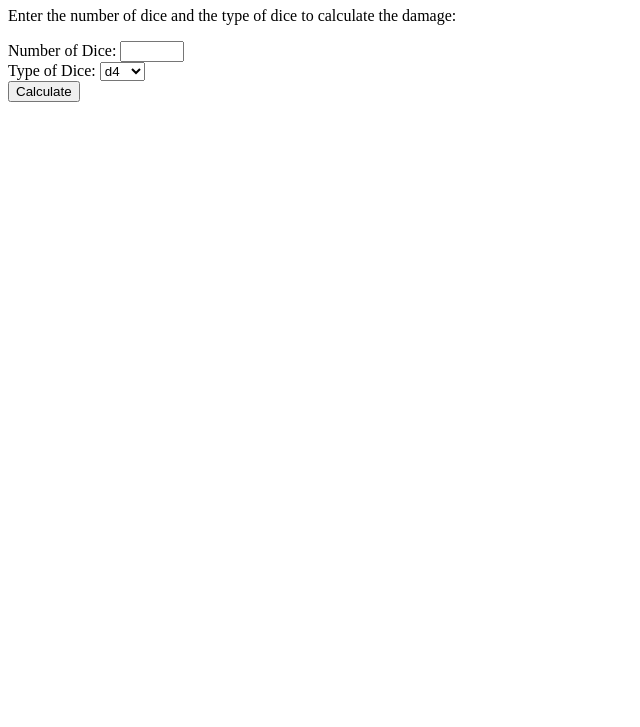
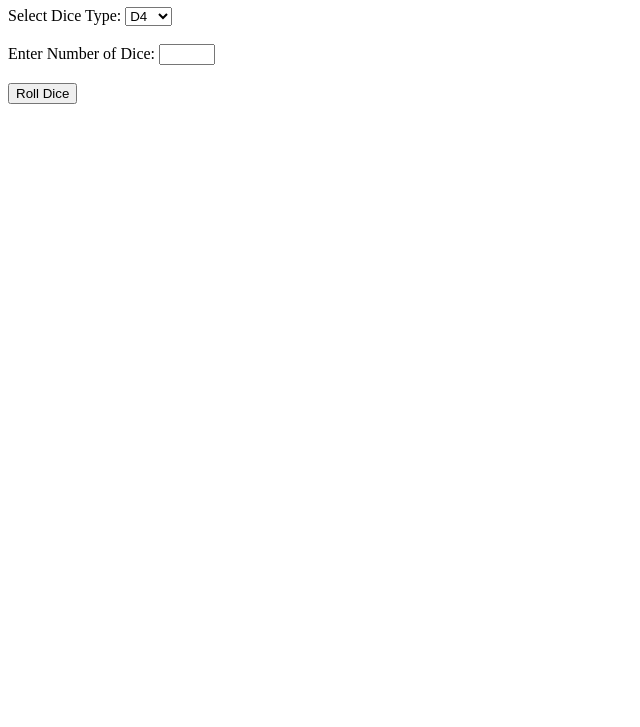
Before and after one commit to Velloska/Velloska.github.io, a plain HTML site: page Damage Calculator.html in a window 1280 px wide. Shown: the part 73-800 px from the top of the page, without its empty margins (0-640 px from the left). Drawn offline with Linux system fonts and the light colour scheme.

Commit message:
Update Damage Calculator.html

```diff
--- a/Damage Calculator.html
+++ b/Damage Calculator.html
@@ -1,36 +1,48 @@
 <!DOCTYPE html>
 <html>
 <head>
-	<title>D&amp;D 5e Damage Calculator</title>
+	<title>D&D Damage Calculator</title>
 </head>
 <body>
-	<h1>D&amp;D 5e Damage Calculator</h1>
-	<p>Enter the number of dice and the type of dice to calculate the damage:</p>
+	<h1>D&D Damage Calculator</h1>
+
 	<form>
-		<label for="diceNum">Number of Dice:</label>
-		<input type="number" id="diceNum" name="diceNum" min="1" max="100">
-		<br>
-		<label for="diceType">Type of Dice:</label>
-		<select id="diceType" name="diceType">
-			<option value="4">d4</option>
-			<option value="6">d6</option>
-			<option value="8">d8</option>
-			<option value="10">d10</option>
-			<option value="12">d12</option>
-			<option value="20">d20</option>
+		<label for="diceType">Select Dice Type:</label>
+		<select id="diceType">
+			<option value="4">D4</option>
+			<option value="6">D6</option>
+			<option value="8">D8</option>
+			<option value="10">D10</option>
+			<option value="12">D12</option>
+			<option value="20">D20</option>
 		</select>
-		<br>
-		<input type="button" value="Calculate" onclick="calculateDamage()">
+		<br><br>
+
+		<label for="diceCount">Enter Number of Dice:</label>
+		<input type="number" id="diceCount" name="diceCount" min="1" max="20">
+		<br><br>
+
+		<button onclick="rollDice()">Roll Dice</button>
 	</form>
-	<br>
-	<div id="result"></div>
+
+	<p id="result"></p>
 
 	<script>
-		function calculateDamage() {
-			var diceNum = document.getElementById("diceNum").value;
+		function rollDice() {
+			// Get selected dice type and number of dice
 			var diceType = document.getElementById("diceType").value;
-			var result = diceNum * (Math.floor(Math.random() * diceType) + 1);
-			document.getElementById("result").innerHTML = "You deal " + result + " damage.";
+			var diceCount = document.getElementById("diceCount").value;
+
+			// Generate a random number for each die and add it to the total
+			var total = 0;
+			for (var i = 0; i < diceCount; i++) {
+				var roll = Math.floor(Math.random() * diceType) + 1;
+				total += roll;
+			}
+
+			// Display the total damage
+			var resultText = "Total Damage: " + total;
+			document.getElementById("result").innerHTML = resultText;
 		}
 	</script>
 </body>
```
